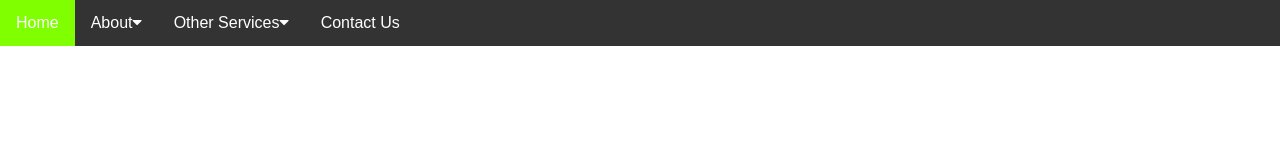
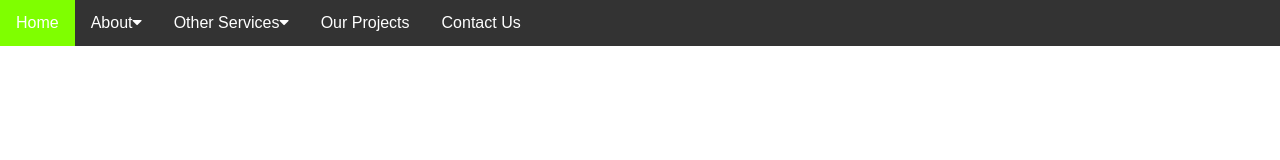
Before and after one commit to Omegamess/omegames.tk, a plain HTML site: page contactus.html in a window 1280 px wide. Shown: the top 160 px of the page. Drawn offline with Linux system fonts and the light colour scheme.

Commit message:
Update contactus.html

```diff
--- a/contactus.html
+++ b/contactus.html
@@ -86,7 +86,9 @@
 
                 </div>
               </div>
+              <a href="ourprojects.html">Our Projects</a>
               <a href="contactus.html">Contact Us</a>
+
             </div>
 
 
```
